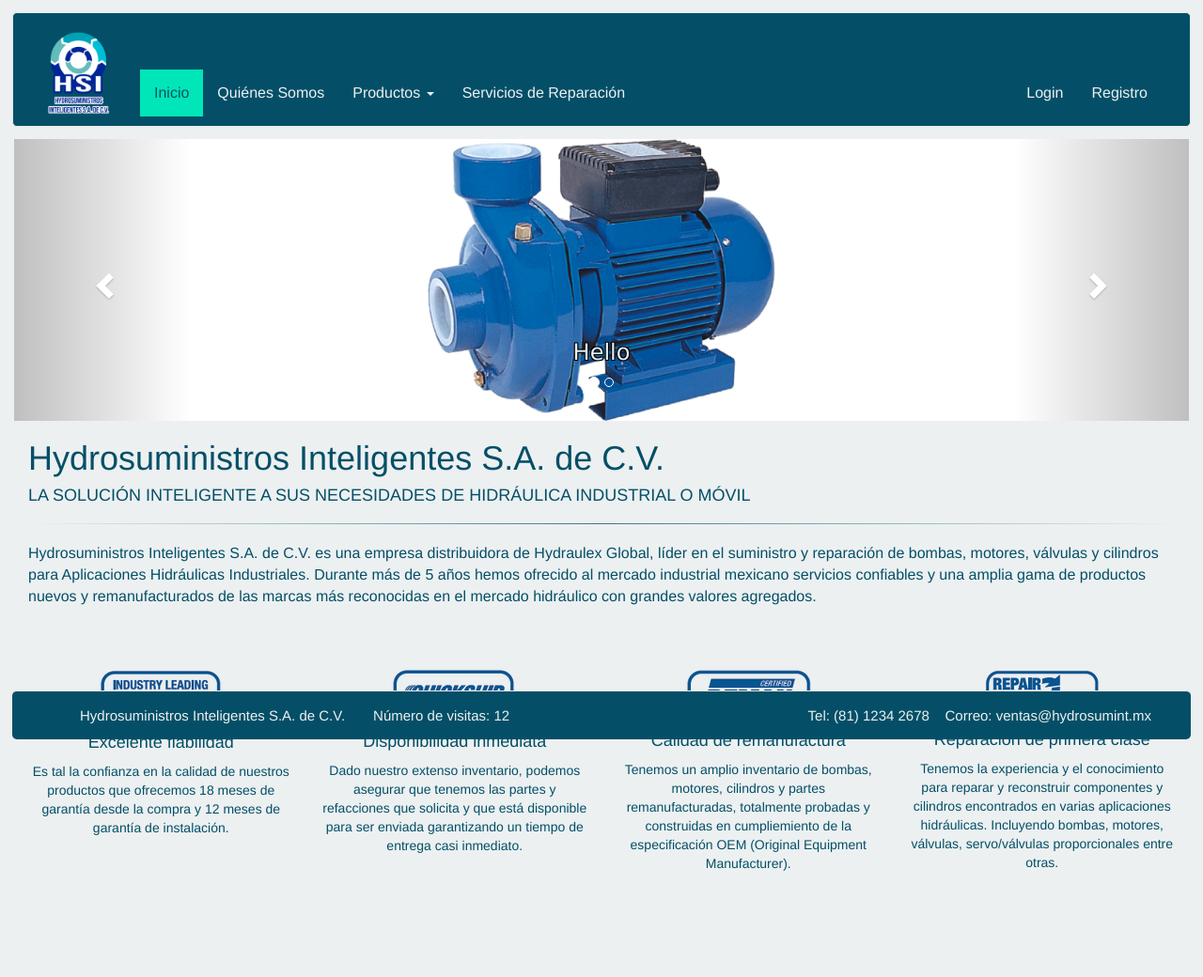
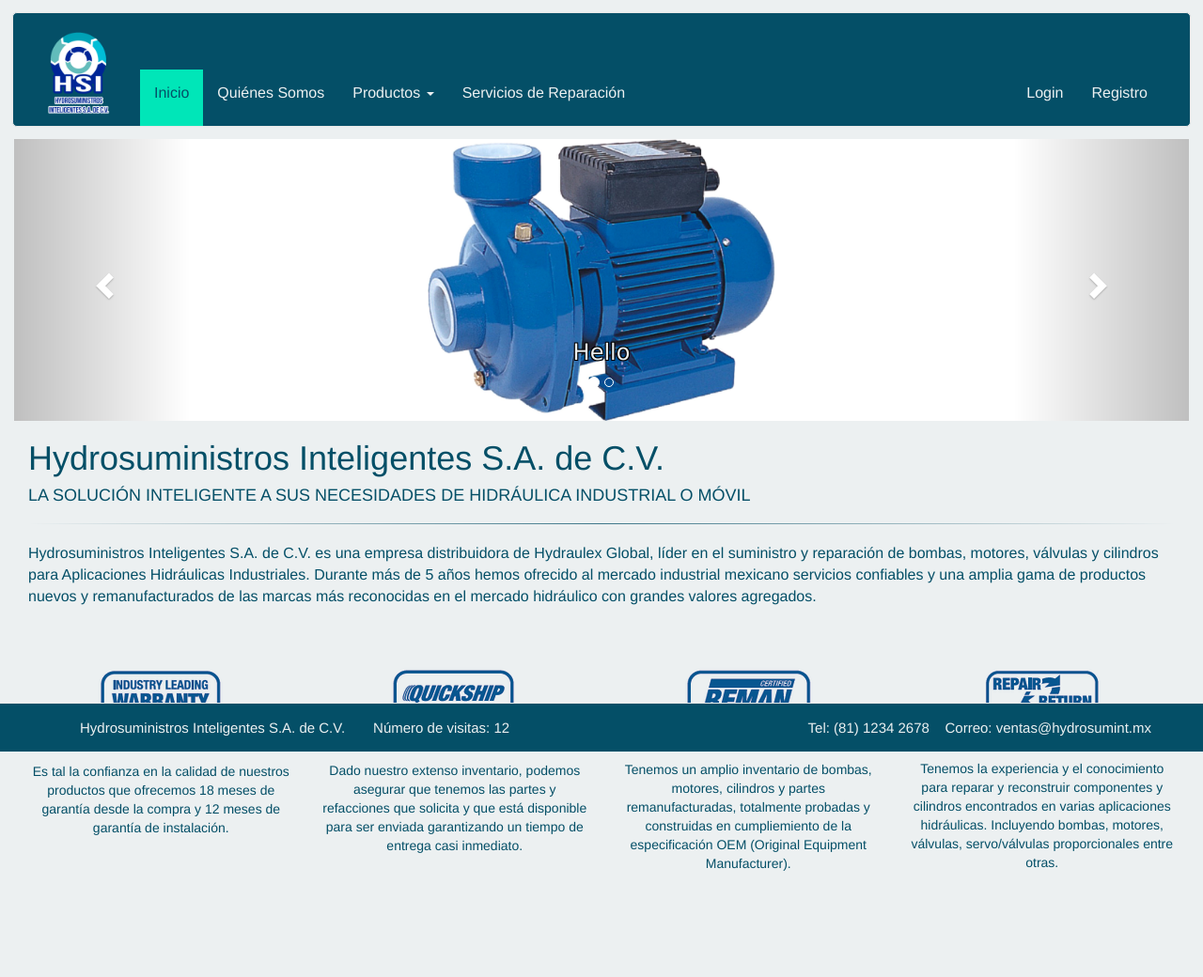
Before and after one commit to ecristerna/Hydrosuministros-WebApp, a PHP site: page /index.php in a window 1280 px wide. Shown: the top 1040 px of the page at 94% size. Run offline with PHP 8.4, Linux system fonts and the light colour scheme.

Commit message:
Cambios en navbar y footer

```diff
--- a/css/hydrosumint.css
+++ b/css/hydrosumint.css
@@ -24,7 +24,7 @@ body {
   }
 }
 
-.navbar {
+#top-navbar.navbar {
     margin: 13px;
     border-radius: 5px;
 }
@@ -33,8 +33,6 @@ body {
     background: #044F67;
     font-size: 18px;
 }
-
-
 
 .navbar-default .navbar-toggle .icon-bar {
     background-color: #ECF0F1;
@@ -64,6 +62,7 @@ body {
 
 .navbar-default .navbar-nav>li>a {
     color: #ECF0F1;
+    height: 60px;
 }
 
 .navbar-default .navbar-nav>li>a:focus, .navbar-default .navbar-nav>li>a:hover {
--- a/elements/navbar.php
+++ b/elements/navbar.php
@@ -1,4 +1,4 @@
-<nav class="navbar navbar-default">
+<nav id="top-navbar" class="navbar navbar-default">
     <div id="navbar_conatiner" class="container-fluid">
         <a href="index.php">
             <img id="logo" class="logo" src="images/HydroSuministros_HD_LOGO.png" alt="Hydrosuministros Inteligentes" >
```
